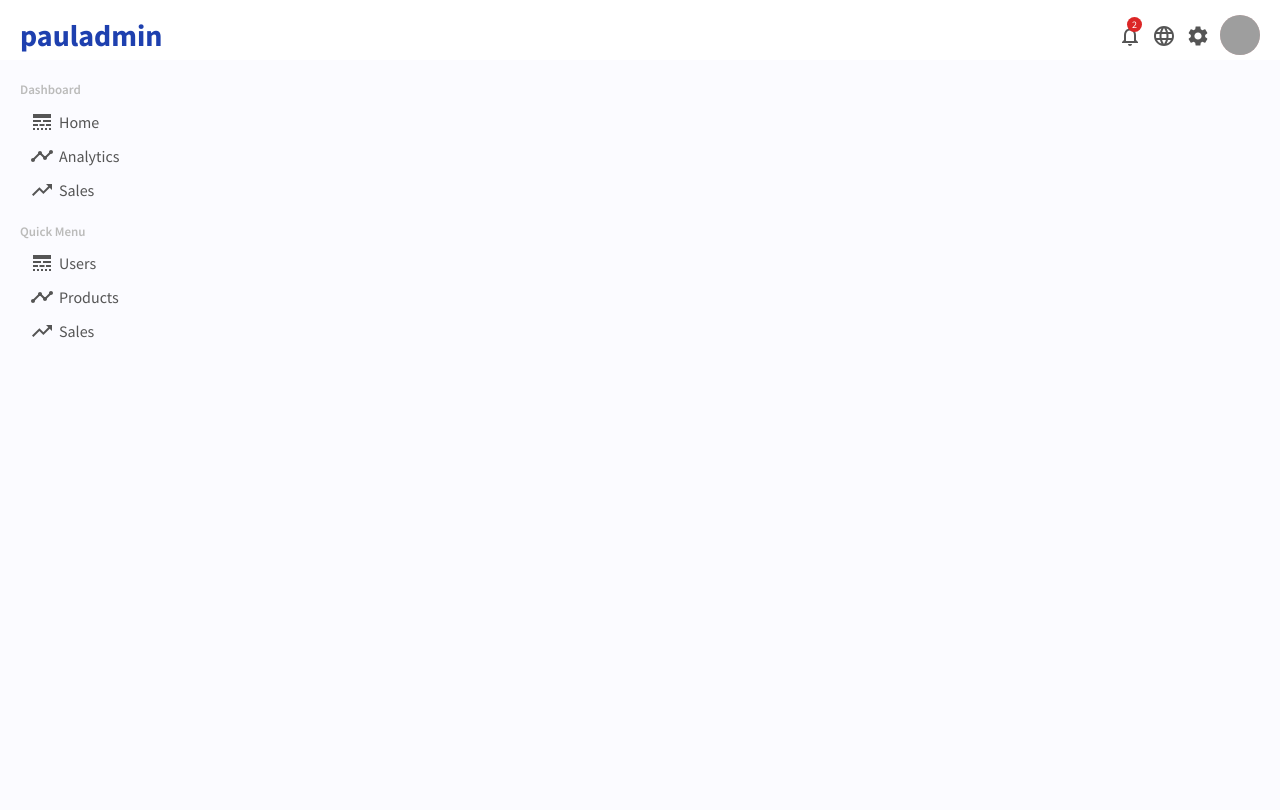
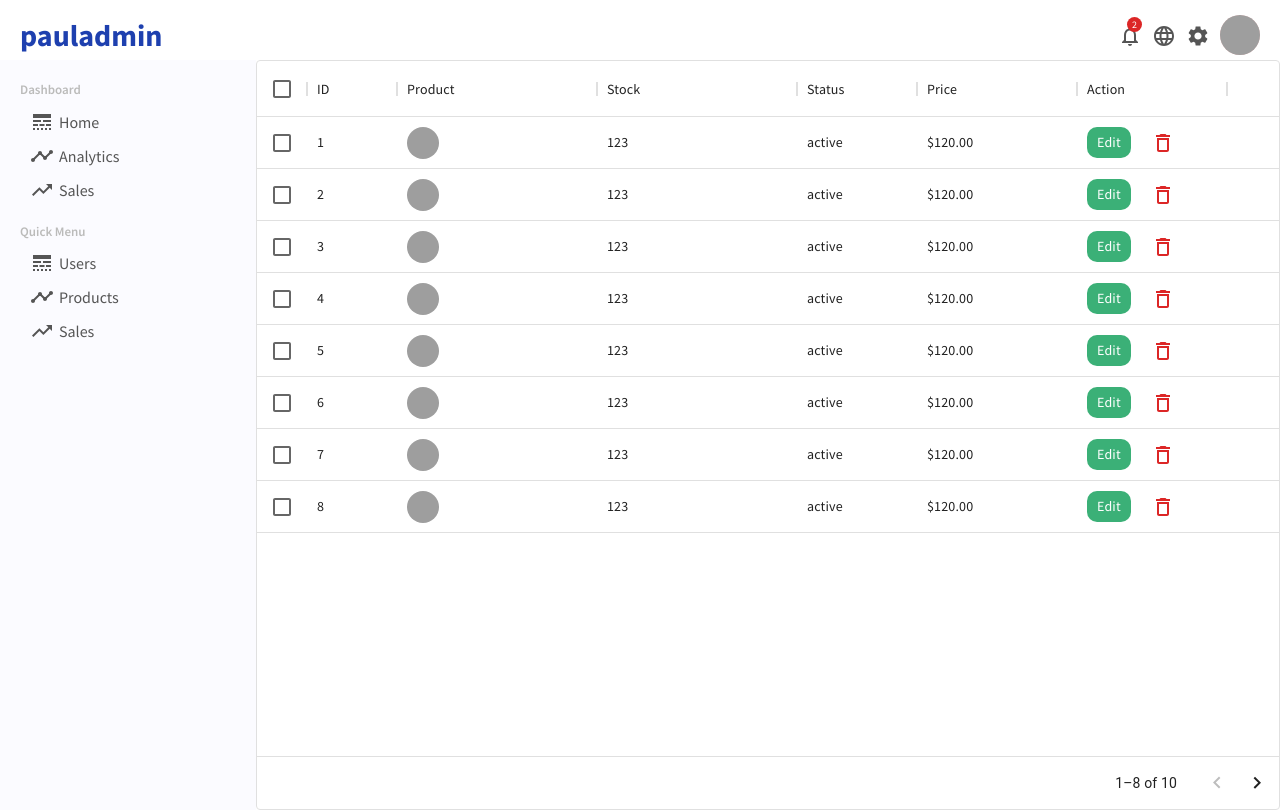
Before and after one commit to m42532461/admin-dashboard, a React (Vite) app: page /products in a window 1280 px wide. Built offline with nearby package versions, Linux system fonts and the light colour scheme; grey boxes are pictures that could not be loaded.

Commit message:
ProductList page

```diff
--- a/src/App.jsx
+++ b/src/App.jsx
@@ -6,6 +6,7 @@ import UserList from "./pages/UserList";
 import { BrowserRouter, Route, Routes } from "react-router-dom";
 import User from "./pages/User";
 import NewUser from "./pages/NewUser";
+import ProductList from "./pages/ProductList";
 function App() {
   const [count, setCount] = useState(0);
 
@@ -20,6 +21,9 @@ function App() {
             <Route path="/users" element={<UserList />} />
             <Route path="/user/:userId" element={<User />} />
             <Route path="/newUser" element={<NewUser />} />
+            <Route path="/products" element={<ProductList />} />
+            <Route path="/product/:productId" element={<ProductList />} />
+            <Route path="/newproduct" element={<ProductList />} />
           </Routes>
         </div>
       </div>
--- a/src/components/Sidebar.jsx
+++ b/src/components/Sidebar.jsx
@@ -11,9 +11,11 @@ const Sidebar = () => {
             Dashboard
           </h3>
           <ul className="sidebarList p-[5px]">
-            <ListItem title="Home">
-              <LineStyle className="mr-[5px] text-[20px] " />
-            </ListItem>
+            <Link to="/">
+              <ListItem title="Home">
+                <LineStyle className="mr-[5px] text-[20px] " />
+              </ListItem>
+            </Link>
             <ListItem title="Analytics">
               <Timeline className="mr-[5px] text-[20px] " />
             </ListItem>
--- a/src/data.js
+++ b/src/data.js
@@ -141,3 +141,86 @@ export const userRows = [
     transaction: "$120.00",
   },
 ];
+
+export const productRows = [
+  {
+    id: 1,
+    name: "Apple Aripods",
+    img: "https://images.pexels.com/photos/7156886/pexels-photo-7156886.jpeg?auto=compress&cs=tinysrgb&dpr=2&w=500",
+    stock: 123,
+    status: "active",
+    price: "$120.00",
+  },
+  {
+    id: 2,
+    name: "Apple Aripods",
+    img: "https://images.pexels.com/photos/7156886/pexels-photo-7156886.jpeg?auto=compress&cs=tinysrgb&dpr=2&w=500",
+    stock: 123,
+    status: "active",
+    price: "$120.00",
+  },
+  {
+    id: 3,
+    name: "Apple Aripods",
+    img: "https://images.pexels.com/photos/7156886/pexels-photo-7156886.jpeg?auto=compress&cs=tinysrgb&dpr=2&w=500",
+    stock: 123,
+    status: "active",
+    price: "$120.00",
+  },
+  {
+    id: 4,
+    name: "Apple Aripods",
+    img: "https://images.pexels.com/photos/7156886/pexels-photo-7156886.jpeg?auto=compress&cs=tinysrgb&dpr=2&w=500",
+    stock: 123,
+    status: "active",
+    price: "$120.00",
+  },
+  {
+    id: 5,
+    name: "Apple Aripods",
+    img: "https://images.pexels.com/photos/7156886/pexels-photo-7156886.jpeg?auto=compress&cs=tinysrgb&dpr=2&w=500",
+    stock: 123,
+    status: "active",
+    price: "$120.00",
+  },
+  {
+    id: 6,
+    name: "Apple Aripods",
+    img: "https://images.pexels.com/photos/7156886/pexels-photo-7156886.jpeg?auto=compress&cs=tinysrgb&dpr=2&w=500",
+    stock: 123,
+    status: "active",
+    price: "$120.00",
+  },
+  {
+    id: 7,
+    name: "Apple Aripods",
+    img: "https://images.pexels.com/photos/7156886/pexels-photo-7156886.jpeg?auto=compress&cs=tinysrgb&dpr=2&w=500",
+    stock: 123,
+    status: "active",
+    price: "$120.00",
+  },
+  {
+    id: 8,
+    name: "Apple Aripods",
+    img: "https://images.pexels.com/photos/7156886/pexels-photo-7156886.jpeg?auto=compress&cs=tinysrgb&dpr=2&w=500",
+    stock: 123,
+    status: "active",
+    price: "$120.00",
+  },
+  {
+    id: 9,
+    name: "Apple Aripods",
+    img: "https://images.pexels.com/photos/7156886/pexels-photo-7156886.jpeg?auto=compress&cs=tinysrgb&dpr=2&w=500",
+    stock: 123,
+    status: "active",
+    price: "$120.00",
+  },
+  {
+    id: 10,
+    name: "Apple Aripods",
+    img: "https://images.pexels.com/photos/7156886/pexels-photo-7156886.jpeg?auto=compress&cs=tinysrgb&dpr=2&w=500",
+    stock: 123,
+    status: "active",
+    price: "$120.00",
+  },
+];
--- /dev/null
+++ b/src/pages/ProductList.jsx
@@ -0,0 +1,79 @@
+import React, { useState } from "react";
+import { DataGrid } from "@mui/x-data-grid";
+import { DeleteOutline } from "@mui/icons-material";
+import { productRows } from "../data";
+import { Link } from "react-router-dom";
+const ProductList = () => {
+  const [data, setData] = useState(productRows);
+  const handleDelete = (id) => {
+    setData(data.filter((item) => item.id !== id));
+  };
+
+  const columns = [
+    { field: "id", headerName: "ID", width: 90 },
+    {
+      field: "product",
+      headerName: "Product",
+      width: 200,
+      renderCell: (params) => {
+        console.log(params.row);
+        return (
+          <div className="productListUser flex items-center">
+            <img
+              src={params.row.img}
+              alt=""
+              className="productListImg w-8 h-8 rounded-full object-cover mr-[10px]"
+            />
+            {params.row.username}
+          </div>
+        );
+      },
+    },
+    { field: "stock", headerName: "Stock", width: 200 },
+    {
+      field: "status",
+      headerName: "Status",
+      width: 120,
+    },
+    {
+      field: "price",
+      headerName: "Price",
+      width: 160,
+    },
+    {
+      field: "action",
+      headerName: "Action",
+      width: 150,
+      renderCell: (params) => {
+        return (
+          <>
+            <Link to={"/product/" + params.row.id}>
+              <button className="productListEdit rounded-[10px] py-[5px] px-[10px] bg-[#3bb077] cursor-pointer mr-5 text-white">
+                Edit
+              </button>
+            </Link>
+            <DeleteOutline
+              className="productListDelete text-red-600 cursor-pointer"
+              onClick={() => handleDelete(params.row.id)}
+            />
+          </>
+        );
+      },
+    },
+  ];
+
+  return (
+    <div className="flex flex-[4] ">
+      <DataGrid
+        rows={data}
+        columns={columns}
+        pageSize={8}
+        rowsPerPageOptions={[5]}
+        checkboxSelection
+        disableSelectionOnClick
+      />
+    </div>
+  );
+};
+
+export default ProductList;
```
